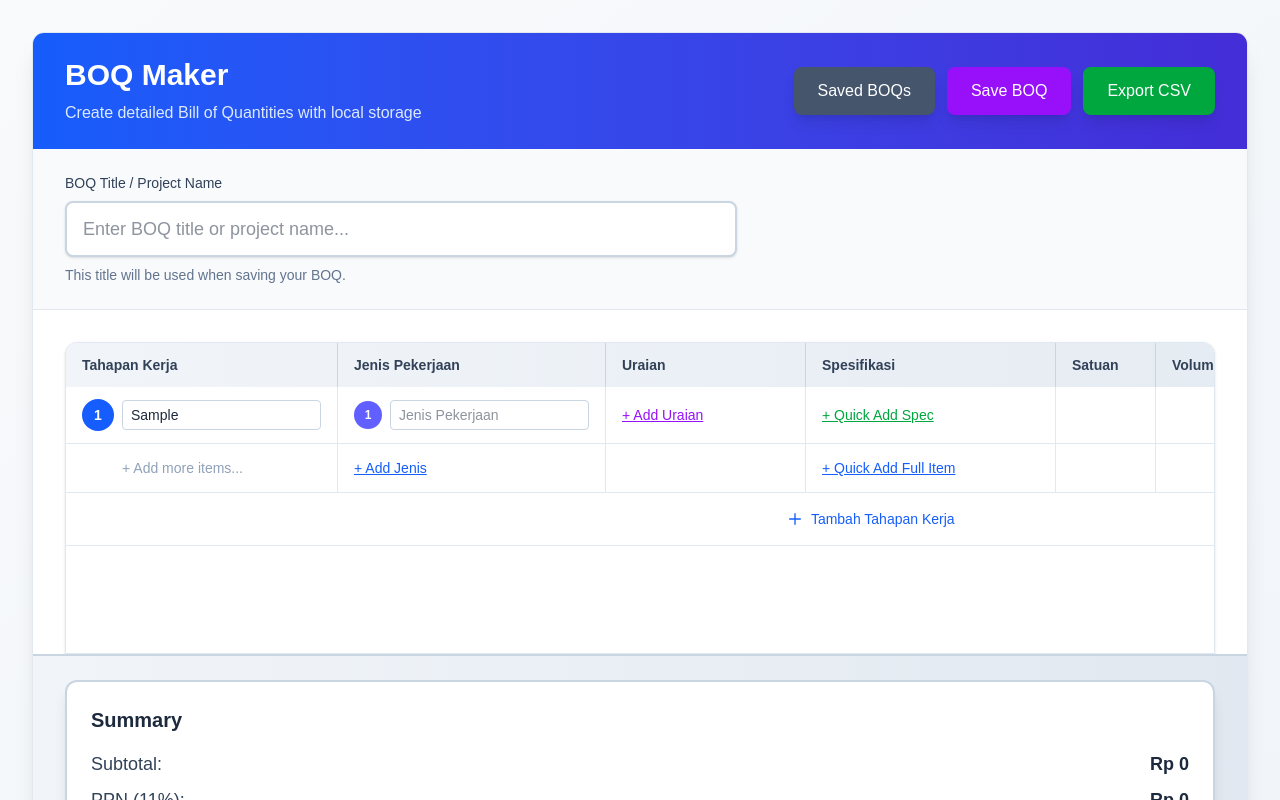
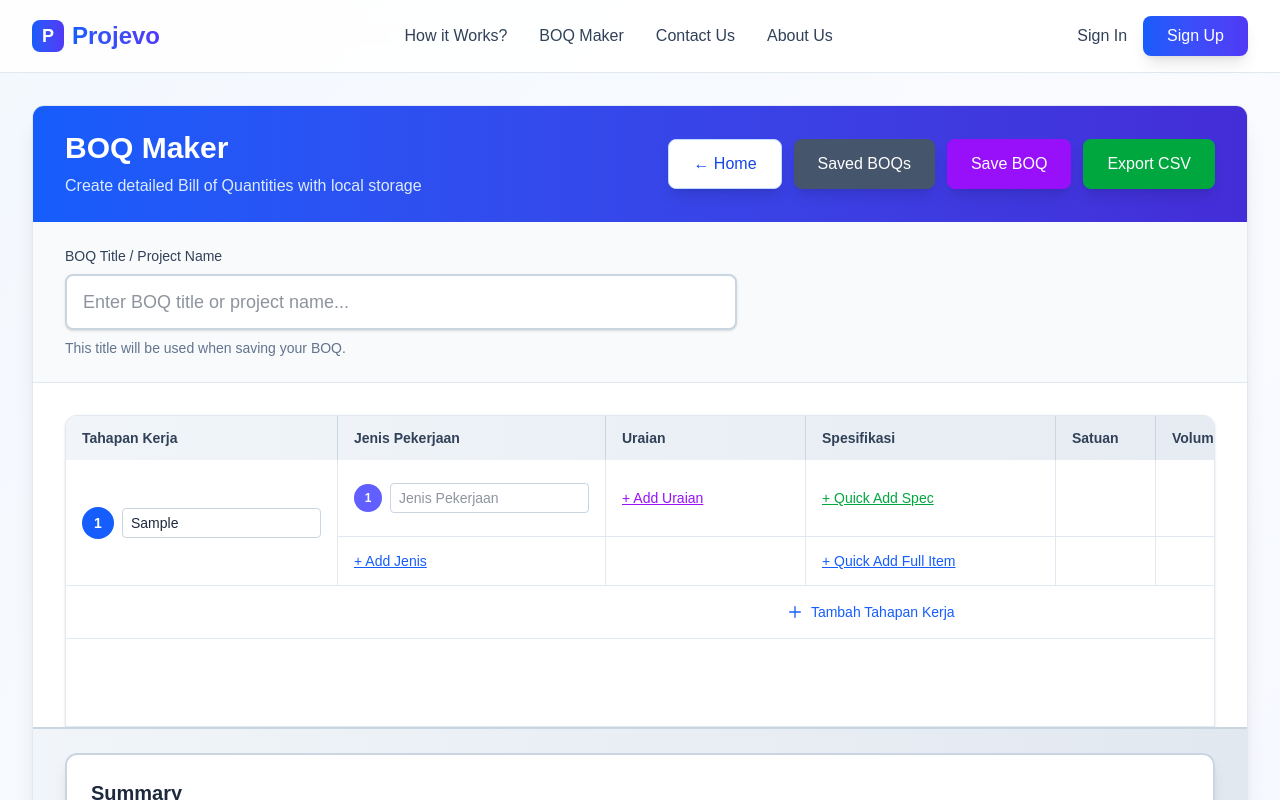
Before and after one commit to Stefanusliu/projevo-next, a Next.js app: page /boq-maker in a window 1280 px wide. Both pictures are taken after typing "Sample" into the empty fields and a click on the button "+ Add Jenis". Shown: the top 800 px of the page. Built offline with nearby package versions, Linux system fonts and the light colour scheme.

Commit message:
Merge Row

```diff
--- a/src/app/boq-maker/page.js
+++ b/src/app/boq-maker/page.js
@@ -1,11 +1,16 @@
 'use client';
 
 import { useState, useEffect } from 'react';
+import { useRouter } from 'next/navigation';
+import Header from '../components/Header';
+import Footer from '../components/Footer';
 
 export default function BOQMaker() {
+  const router = useRouter();
   const [currentView, setCurrentView] = useState('editor');
   const [currentBOQId, setCurrentBOQId] = useState(null);
   const [boqTitle, setBoqTitle] = useState('');
+  const [showSuccessModal, setShowSuccessModal] = useState(false);
   const [tahapanKerja, setTahapanKerja] = useState([
     {
       id: 1,
@@ -311,7 +316,7 @@ export default function BOQMaker() {
     setSavedBOQs(updatedBOQs);
     localStorage.setItem('projevo_boqs', JSON.stringify(updatedBOQs));
     setCurrentBOQId(boqData.id);
-    alert(currentBOQId ? 'BOQ updated successfully!' : 'BOQ saved successfully!');
+    setShowSuccessModal(true);
   };
 
   const loadBOQ = (id, mode = 'edit') => {
@@ -360,8 +365,14 @@ export default function BOQMaker() {
   };
 
   return (
-    <div className="min-h-screen bg-gradient-to-br from-slate-50 to-slate-100">
-      <div className="max-w-7xl mx-auto px-4 sm:px-6 lg:px-8 py-8">
+    <div className="min-h-screen bg-gradient-to-br from-slate-50 via-white to-blue-50 dark:from-slate-900 dark:via-slate-800 dark:to-slate-900">
+      <Header />
+
+      <main className="relative">
+        {/* Background gradient effects */}
+        <div className="absolute inset-0 bg-gradient-to-br from-blue-50/50 via-indigo-50/30 to-purple-50/20 dark:from-slate-900 dark:via-blue-900/20 dark:to-indigo-900/20"></div>
+
+        <div className="relative max-w-7xl mx-auto px-4 sm:px-6 lg:px-8 py-8">
           {currentView === 'list' ? (
           <div className="bg-white rounded-xl shadow-xl border border-slate-200 overflow-hidden">
             <div className="bg-gradient-to-r from-blue-600 to-indigo-700 px-8 py-6">
@@ -370,12 +381,20 @@ export default function BOQMaker() {
                   <h1 className="text-3xl font-bold text-white mb-2">Saved BOQs</h1>
                   <p className="text-blue-100">Manage your saved Bill of Quantities</p>
                 </div>
+                <div className="flex flex-col sm:flex-row gap-3">
+                  <button
+                    onClick={() => router.push('/')}
+                    className="bg-white hover:bg-slate-50 text-blue-700 px-6 py-3 rounded-lg transition-all duration-200 shadow-lg hover:shadow-xl font-medium border border-blue-200"
+                  >
+                    ← Home
+                  </button>
                   <button
                     onClick={createNewBOQ}
                     className="bg-white hover:bg-slate-50 text-blue-700 px-6 py-3 rounded-lg transition-all duration-200 shadow-lg hover:shadow-xl flex items-center justify-center space-x-2 font-medium border"
                   >
                     <span>Create New BOQ</span>
                   </button>
+                </div>
               </div>
             </div>
 
@@ -444,6 +463,12 @@ export default function BOQMaker() {
                   <p className="text-blue-100">Create detailed Bill of Quantities with local storage</p>
                 </div>
                 <div className="flex flex-col sm:flex-row gap-3">
+                  <button
+                    onClick={() => router.push('/')}
+                    className="bg-white hover:bg-slate-50 text-blue-700 px-6 py-3 rounded-lg transition-all duration-200 shadow-lg hover:shadow-xl font-medium border border-blue-200"
+                  >
+                    ← Home
+                  </button>
                   <button
                     onClick={() => setCurrentView('list')}
                     className="bg-slate-600 hover:bg-slate-700 text-white px-6 py-3 rounded-lg transition-all duration-200 shadow-lg hover:shadow-xl font-medium"
@@ -656,11 +681,19 @@ export default function BOQMaker() {
                           // Check if this is the first row for this tahapan
                           const isFirstTahapanRow = rows.findIndex(r => r.tahapanId === row.tahapanId) === rowIndex;
 
+                          // Calculate rowspan for tahapan (how many rows belong to this tahapan)
+                          const tahapanRowSpan = rows.filter(r => r.tahapanId === row.tahapanId).length;
+                          // Calculate rowspan for jenis (how many rows belong to this jenis)
+                          const jenisRowSpan = rows.filter(r => r.jenisId === row.jenisId && r.jenisId).length;
+
                           return (
                           <tr key={row.key} className={`border-b border-slate-200 hover:bg-slate-50 ${rowIndex % 2 === 0 ? 'bg-white' : 'bg-slate-25'}`}>
-                            {/* Tahapan Kerja */}
-                            <td className="px-4 py-3 border-r border-slate-200">
-                              {row.type.includes('tahapan') || isFirstTahapanRow ? (
+                            {/* Tahapan Kerja - Show only on first row of each tahapan, with rowspan */}
+                            {isFirstTahapanRow && (
+                              <td
+                                className="px-4 py-3 border-r border-slate-200 align-middle"
+                                rowSpan={tahapanRowSpan}
+                              >
                                 <div className="flex items-center space-x-2">
                                   <div className="bg-blue-600 text-white w-8 h-8 rounded-full flex items-center justify-center font-bold text-sm">
                                     {row.tahapanIndex + 1}
@@ -678,16 +711,15 @@ export default function BOQMaker() {
                                     }
                                   />
                                 </div>
-                              ) : row.type === 'add-jenis-row' ? (
-                                <div className="text-slate-400 text-sm ml-10">+ Add more items...</div>
-                              ) : (
-                                <div className="text-slate-400 text-sm">↳</div>
+                              </td>
                             )}
-                            </td>
 
-                            {/* Jenis Pekerjaan */}
-                            <td className="px-4 py-3 border-r border-slate-200">
-                              {row.jenisId && (row.type.includes('jenis') || isFirstJenisRow) ? (
+                            {/* Jenis Pekerjaan - Show only on first row of each jenis, with rowspan */}
+                            {row.jenisId && isFirstJenisRow ? (
+                              <td
+                                className="px-4 py-3 border-r border-slate-200 align-middle"
+                                rowSpan={jenisRowSpan}
+                              >
                                 <div className="flex items-center space-x-2">
                                   <div className="bg-indigo-500 text-white w-7 h-7 rounded-full flex items-center justify-center font-bold text-xs">
                                     {row.jenisIndex + 1}
@@ -705,9 +737,10 @@ export default function BOQMaker() {
                                     }
                                   />
                                 </div>
-                              ) : row.jenisId ? (
-                                <div className="text-slate-400 text-sm">↳</div>
-                              ) : editMode && (row.type === 'tahapan-empty' || row.type === 'add-jenis-row') ? (
+                              </td>
+                            ) : !row.jenisId ? (
+                              <td className="px-4 py-3 border-r border-slate-200">
+                                {editMode && (row.type === 'tahapan-empty' || row.type === 'add-jenis-row') ? (
                                   <button
                                     onClick={() => addJenisKerja(row.tahapanId)}
                                     className="text-blue-600 hover:text-blue-700 text-sm underline"
@@ -716,6 +749,7 @@ export default function BOQMaker() {
                                   </button>
                                 ) : null}
                               </td>
+                            ) : null}
 
                             {/* Uraian */}
                             <td className="px-4 py-3 border-r border-slate-200">
@@ -739,8 +773,6 @@ export default function BOQMaker() {
                                 </div>
                               ) : row.uraianId ? (
                                 <div className="text-slate-400 text-sm">↳</div>
-                              ) : row.type === 'add-uraian-row' ? (
-                                <div className="text-slate-400 text-sm ml-10">+ Add more uraian...</div>
                               ) : editMode ? (
                                 <div className="flex flex-col space-y-1">
                                   {(row.jenisId || row.canAddUraian) && (
@@ -771,15 +803,6 @@ export default function BOQMaker() {
                                   )}
                                 </div>
                               ) : null}
-                              {/* Add Uraian button for add-uraian-row */}
-                              {editMode && row.type === 'add-uraian-row' && (
-                                <button
-                                  onClick={() => addUraian(row.tahapanId, row.jenisId)}
-                                  className="text-purple-600 hover:text-purple-700 text-sm underline"
-                                >
-                                  + Add Uraian
-                                </button>
-                              )}
                             </td>
 
                             {/* Spesifikasi */}
@@ -920,23 +943,25 @@ export default function BOQMaker() {
                             {/* Actions */}
                             {editMode && (
                               <td className="px-4 py-3 text-center">
-                                <div className="flex justify-center space-x-1">
-                                  {row.type === 'tahapan-empty' && tahapanKerja.length > 1 && (
+                                <div className="flex flex-col justify-center space-y-1">
+                                  {/* Delete Tahapan button - only show on first row of tahapan */}
+                                  {isFirstTahapanRow && tahapanKerja.length > 1 && (
                                     <button
                                       onClick={() => deleteTahapanKerja(row.tahapanId)}
                                       className="bg-red-500 hover:bg-red-600 text-white px-2 py-1 rounded text-xs"
                                       title="Delete Tahapan"
                                     >
-                                      Del
+                                      Del Tahapan
                                     </button>
                                   )}
-                                  {row.type === 'jenis-empty' && (
+                                  {/* Delete Jenis button - only show on first row of jenis */}
+                                  {row.jenisId && isFirstJenisRow && (
                                     <button
                                       onClick={() => deleteJenisKerja(row.tahapanId, row.jenisId)}
-                                      className="bg-red-500 hover:bg-red-600 text-white px-2 py-1 rounded text-xs"
+                                      className="bg-orange-500 hover:bg-orange-600 text-white px-2 py-1 rounded text-xs"
                                       title="Delete Jenis"
                                     >
-                                      Del
+                                      Del Jenis
                                     </button>
                                   )}
                                   {row.type === 'uraian-empty' && (
@@ -1043,7 +1068,56 @@ export default function BOQMaker() {
             </div>
           </div>
         )}
+
+        {/* Success Modal */}
+        {showSuccessModal && (
+          <div className="fixed inset-0 bg-black bg-opacity-50 backdrop-blur-sm flex items-center justify-center z-50">
+            <div className="bg-white rounded-2xl shadow-2xl p-8 max-w-md mx-4 border border-slate-200">
+              <div className="text-center">
+                <div className="w-20 h-20 bg-gradient-to-r from-green-100 to-emerald-100 rounded-full flex items-center justify-center mx-auto mb-6">
+                  <div className="w-12 h-12 bg-gradient-to-r from-green-500 to-emerald-500 rounded-full flex items-center justify-center">
+                    <svg className="w-6 h-6 text-white" fill="none" stroke="currentColor" viewBox="0 0 24 24">
+                      <path strokeLinecap="round" strokeLinejoin="round" strokeWidth={2} d="M5 13l4 4L19 7" />
+                    </svg>
                   </div>
+                </div>
+                <h3 className="text-2xl font-bold text-slate-800 mb-3">BOQ Saved Successfully!</h3>
+                <p className="text-slate-600 mb-8 leading-relaxed">Your Bill of Quantities has been saved. Ready to take the next step in your project journey?</p>
+
+                <div className="space-y-3">
+                  <button
+                    onClick={() => {
+                      setShowSuccessModal(false);
+                      router.push('/dashboard/project-owner');
+                    }}
+                    className="w-full bg-gradient-to-r from-blue-600 to-indigo-600 text-white px-6 py-4 rounded-xl hover:from-blue-700 hover:to-indigo-700 transition-all duration-200 shadow-lg hover:shadow-xl font-semibold text-lg transform hover:-translate-y-0.5"
+                  >
+                    Go to Project Owner Dashboard
+                  </button>
+                  <button
+                    onClick={() => {
+                      setShowSuccessModal(false);
+                      router.push('/dashboard/vendor');
+                    }}
+                    className="w-full border-2 border-slate-300 text-slate-700 px-6 py-4 rounded-xl hover:border-blue-500 hover:text-blue-600 transition-all duration-200 font-semibold text-lg transform hover:-translate-y-0.5"
+                  >
+                    Browse as Vendor
+                  </button>
+                  <button
+                    onClick={() => setShowSuccessModal(false)}
+                    className="w-full text-slate-500 hover:text-slate-700 px-6 py-3 rounded-xl transition-all duration-200 font-medium"
+                  >
+                    Continue Editing BOQ
+                  </button>
+                </div>
+              </div>
+            </div>
+          </div>
+        )}
+        </div>
+      </main>
+
+      <Footer />
     </div>
   );
 }
```
Lines whose indentation alone changed are shown as unchanged.
